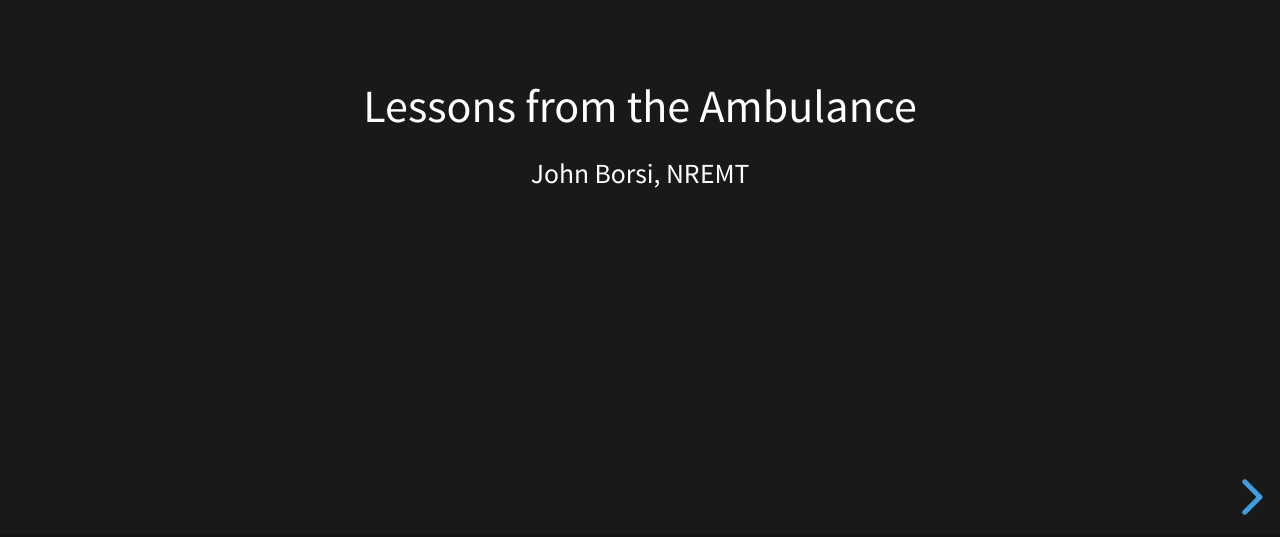
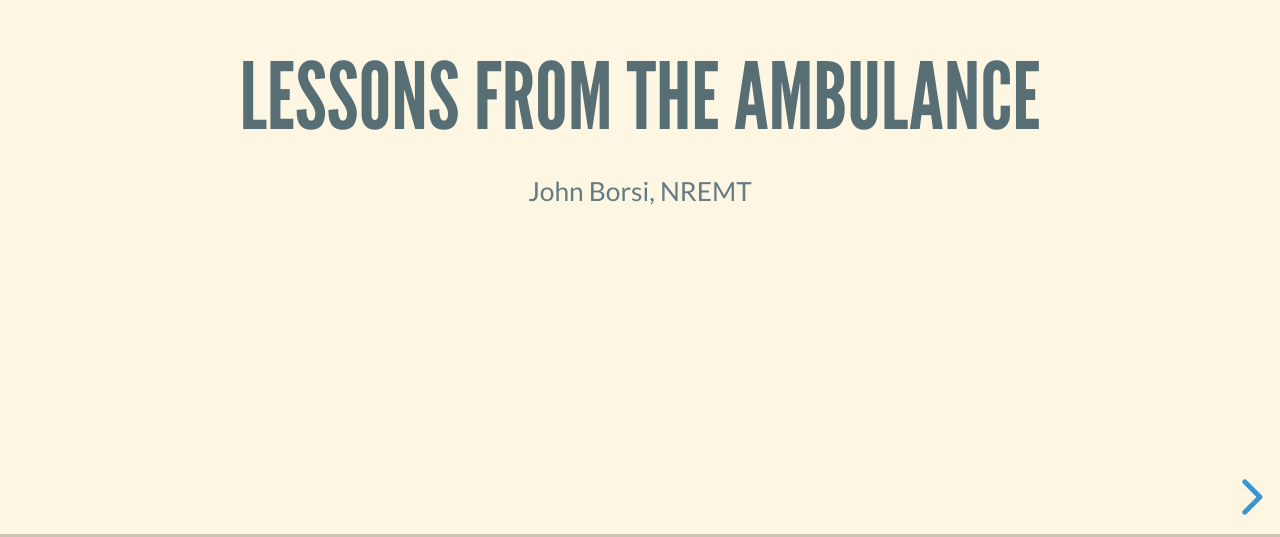
Before and after one commit to jpborsi/paramedic-insights, a website: page index.html in a window 1280 px wide. Shown: the part 263-800 px from the top of the page. Drawn offline with Linux system fonts and the light colour scheme.

Commit message:
change theme to solarized, update title size

```diff
--- a/index.html
+++ b/index.html
@@ -8,7 +8,7 @@
 
 		<link rel="stylesheet" href="dist/reset.css">
 		<link rel="stylesheet" href="dist/reveal.css">
-		<link rel="stylesheet" href="dist/theme/black.css">
+		<link rel="stylesheet" href="dist/theme/solarized.css">
 
 		<!-- Theme used for syntax highlighted code -->
 		<link rel="stylesheet" href="plugin/highlight/monokai.css">
@@ -17,7 +17,7 @@
 		<div class="reveal">
 			<div class="slides">
 				<section>
-					<p>Lessons from the Ambulance</p>
+					<h2>Lessons from the Ambulance</h2>
 					<small>John Borsi, NREMT</small></section>
 				<section>
 					<ol>
```
